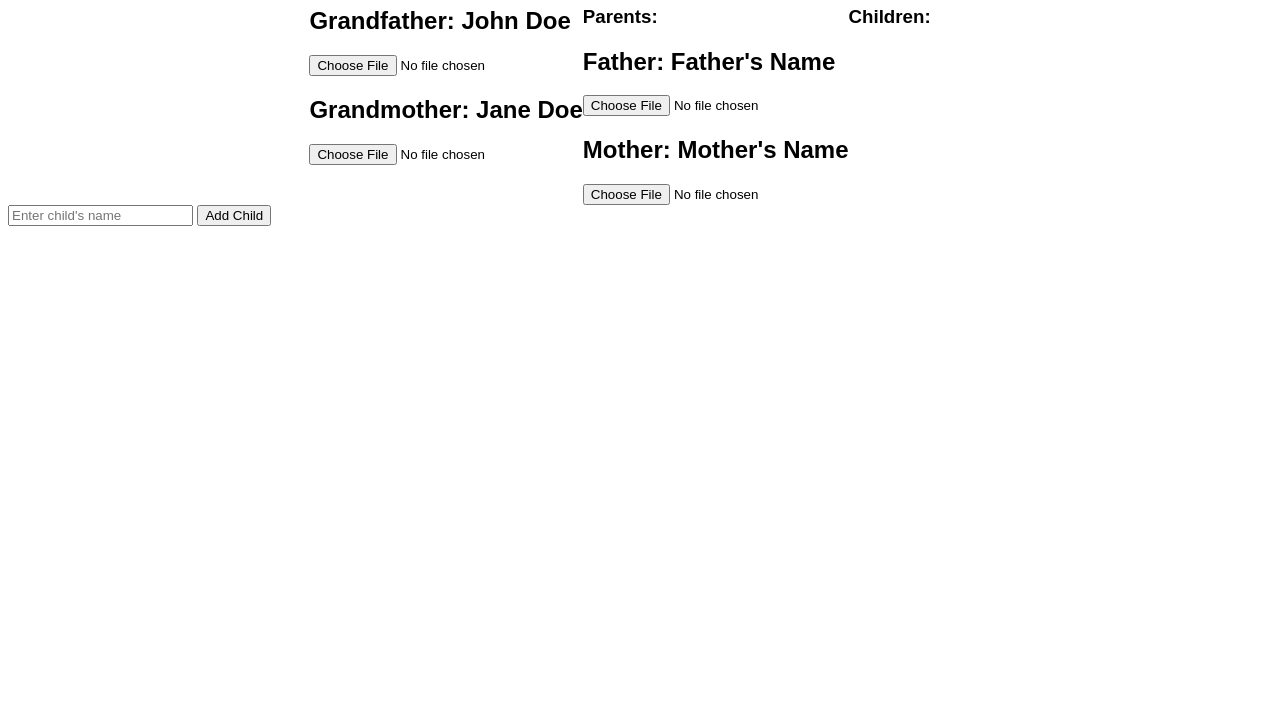
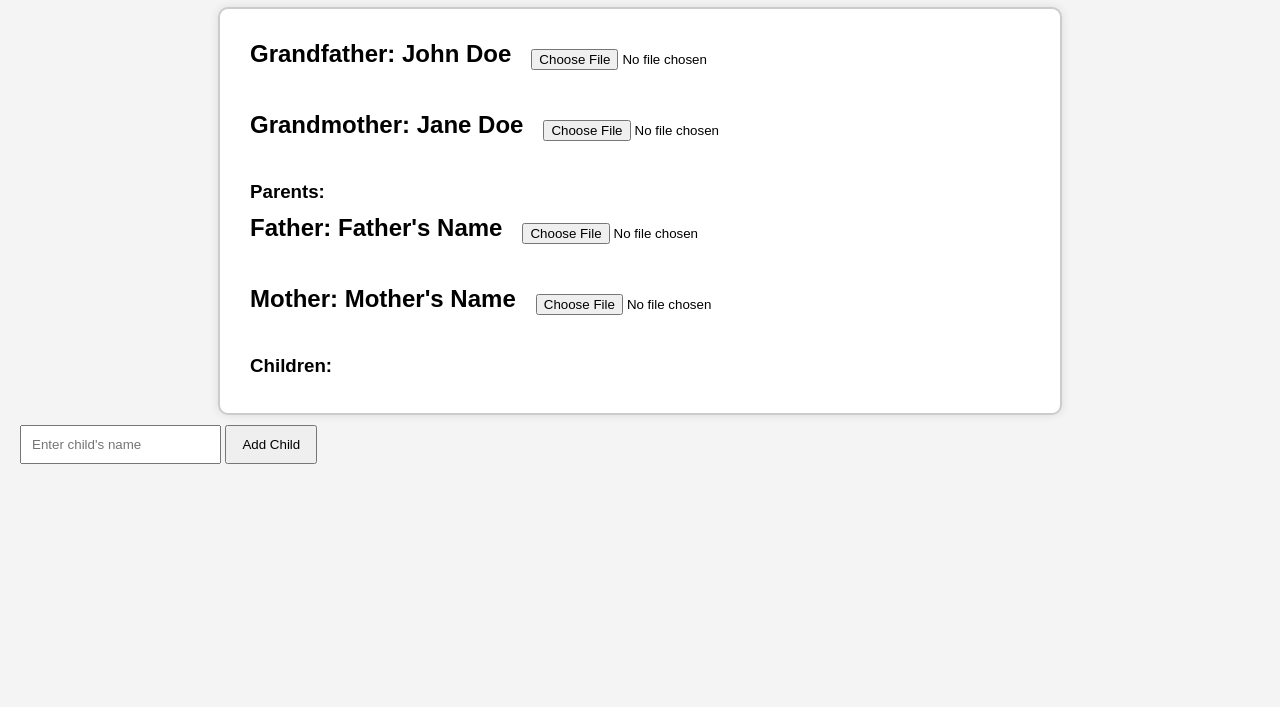
Before and after one commit to azad-karipody-hamza/editable-family-tree, a website: page public/index.html in a window 1280 px wide. Shown: the part 93-800 px from the top of the page. Drawn offline with Linux system fonts and the light colour scheme.

Commit message:
Update styles.css

```diff
--- a/public/styles.css
+++ b/public/styles.css
@@ -1,49 +1,47 @@
 body {
-  font-family: Arial, sans-serif;
+    font-family: Arial, sans-serif;
+    background-color: #f4f4f4;
+    margin: 0;
+    padding: 20px;
 }
 
-.container {
-  text-align: center;
+h1 {
+    text-align: center;
 }
 
 #family-tree {
-  display: flex;
-  flex-wrap: wrap;
-  justify-content: center;
+    border: 2px solid #ccc;
+    padding: 20px;
+    background-color: #fff;
+    margin: 0 auto;
+    max-width: 800px;
+    border-radius: 10px;
+    box-shadow: 0 0 10px rgba(0, 0, 0, 0.1);
 }
 
-.person {
-  display: flex;
-  flex-direction: column;
-  align-items: center;
-  margin: 10px;
-  cursor: pointer;
+.parent {
+    margin-bottom: 30px;
 }
 
-.person img {
-  width: 100px;
-  height: 100px;
-  border-radius: 50%;
+.grandparent, .parent-info {
+    display: flex;
+    align-items: center;
+    justify-content: space-between;
+    margin-bottom: 20px;
 }
 
-.modal {
-  display: none;
-  position: fixed;
-  top: 50%;
-  left: 50%;
-  transform: translate(-50%, -50%);
-  background-color: white;
-  padding: 20px;
-  border-radius: 5px;
-  z-index: 1;
+h2, h3 {
+    margin: 0 10px;
 }
 
-.modal-content {
-  display: flex;
-  flex-direction: column;
+input[type="text"], input[type="file"] {
+    padding: 10px;
+    margin-top: 10px;
+    flex: 1;
 }
 
-.close {
-  align-self: flex-end;
-  cursor: pointer;
+button {
+    padding: 10px 15px;
+    margin-top: 10px;
+    cursor: pointer;
 }
```
